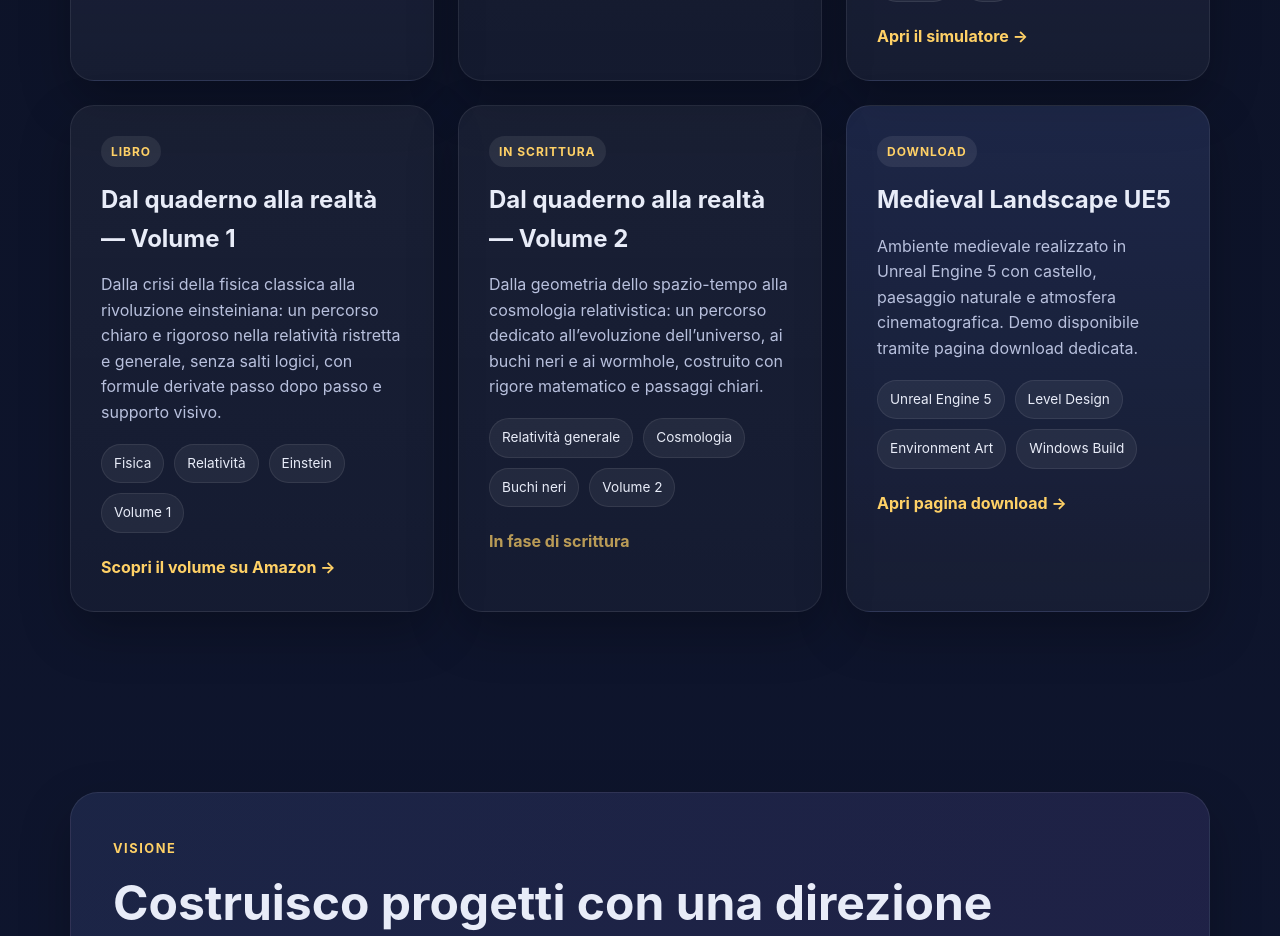
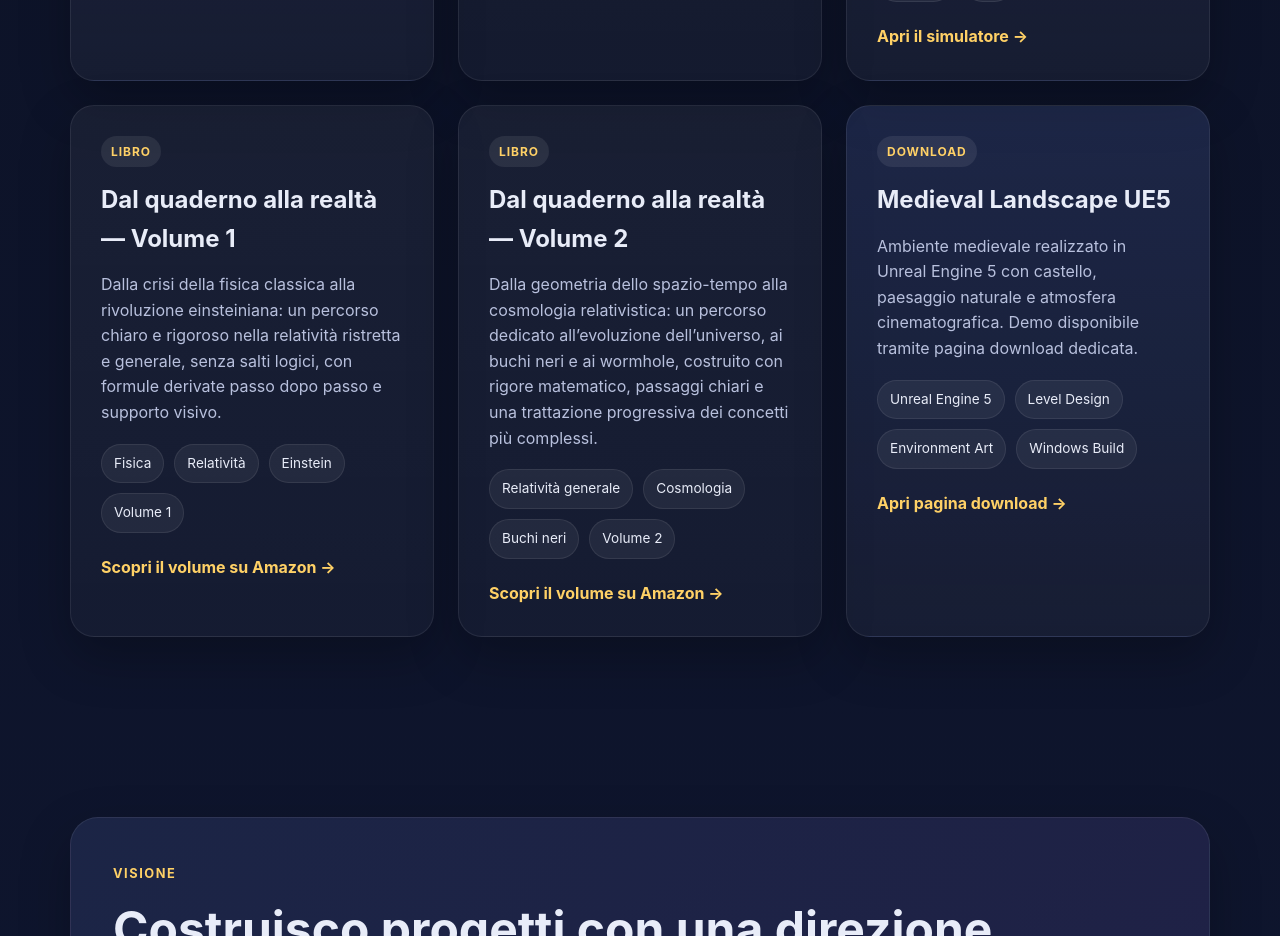
Before and after one commit to Crew200408/cristianalemanno-portfolio, a React (Create React App) app: page / in a window 1280 px wide. Shown: the part 1980-2916 px from the top of the page. Built offline with nearby package versions, Linux system fonts and the light colour scheme.

Commit message:
Revise Volume 2 details and update link
Updated text and link for Volume 2 of the series.

```diff
--- a/src/App.js
+++ b/src/App.js
@@ -220,16 +220,17 @@
             </article>
 
 
-              {/* Volume 2 in fase di scrittura */}
+            {/* Volume 2 della collana "Dal quaderno alla realtà" */}
             <article className="project-card">
-              <div className="project-badge">In scrittura</div>
+              <div className="project-badge">Libro</div>
 
               <h3>Dal quaderno alla realtà — Volume 2</h3>
 
               <p>
                 Dalla geometria dello spazio-tempo alla cosmologia relativistica:
                 un percorso dedicato all’evoluzione dell’universo, ai buchi neri
-                e ai wormhole, costruito con rigore matematico e passaggi chiari.
+                e ai wormhole, costruito con rigore matematico, passaggi chiari
+                e una trattazione progressiva dei concetti più complessi.
               </p>
 
               <div className="project-tags">
@@ -239,7 +240,14 @@
                 <span>Volume 2</span>
               </div>
 
-              <span className="project-link disabled">In fase di scrittura</span>
+              <a
+                href="https://amzn.eu/d/0gVhE7G2"
+                className="project-link"
+                target="_blank"
+                rel="noopener noreferrer"
+              >
+                Scopri il volume su Amazon →
+              </a>
             </article>
 
 
```
